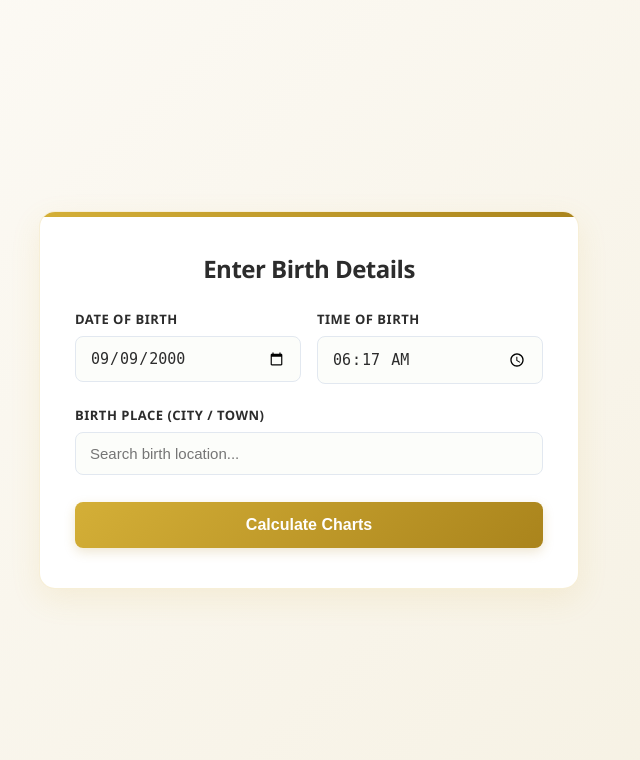
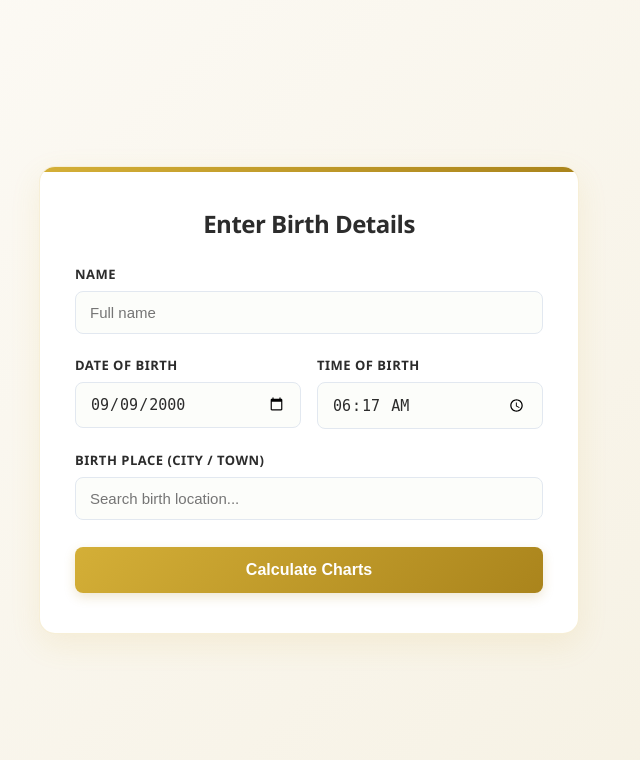
Before and after one commit to rithinprem/astroapp, a Flask app: page / in a window 1280 px wide. Shown: the top 760 px of the page, without its empty margins (331-971 px from the left). Run offline with Flask 3, Linux system fonts and the light colour scheme.

Commit message:
added name parameter

```diff
--- a/app/routes.py
+++ b/app/routes.py
@@ -11,6 +11,7 @@ def start_chart():
 @api_bp.route('/chart', methods=['POST'])
 def handle_form_submission():
     birth_data = {
+        "full_name": request.form.get('fullname'),
         "dob": request.form.get('dob'),
         "time": request.form.get('time'),
         "lat": float(request.form.get('lat', 0)),
@@ -32,6 +33,8 @@ def show_d1_chart():
         return redirect(url_for('api.start_chart'))
 
     try:
+        birth_data.pop('full_name', None)  # Remove full_name from birth_data before processing
+        print(birth_data)  # Debugging: Check the birth_data structure
         chart = chart_class(birth_data)
         d1_data = chart.d1_chart_engine()
         return render_template('d1.html', result=d1_data)
@@ -48,6 +51,7 @@ def d9_chart():
         return redirect(url_for('api.start_chart'))
 
     try:
+        birth_data.pop('full_name', None)  # Remove full_name from birth_data before processing
         chart = chart_class(birth_data)
         d9_data = chart.d9_chart_engine()
         return render_template('d9.html', result=d9_data)
@@ -64,6 +68,7 @@ def d30_chart():
         return redirect(url_for('api.start_chart'))
 
     try:
+        birth_data.pop('full_name', None)  # Remove full_name from birth_data before processing
         chart = chart_class(birth_data)
         d30_data = chart.d30_chart_engine()
         return render_template('d30.html', result=d30_data)
@@ -80,6 +85,7 @@ def d7_chart():
         return redirect(url_for('api.start_chart'))
 
     try:
+        birth_data.pop('full_name', None)  # Remove full_name from birth_data before processing
         chart = chart_class(birth_data)
         d7_data = chart.d7_chart_engine()
         return render_template('d7.html', result=d7_data)
@@ -95,6 +101,7 @@ def d4_chart():
         return redirect(url_for('api.start_chart'))
 
     try:
+        birth_data.pop('full_name', None)  # Remove full_name from birth_data before processing
         chart = chart_class(birth_data)
         d4_data = chart.d4_chart_engine()
         return render_template('d4.html', result=d4_data)
--- a/app/templates/index.html
+++ b/app/templates/index.html
@@ -216,6 +216,11 @@
         <h2>Enter Birth Details</h2>
         <form action="/chart" method="POST">
 
+            <div class="form-group">
+                <label>Name</label>
+                <input type="text" name="fullname" id="fullname" placeholder="Full name" required>
+            </div>
+
             <div class="form-row">
                 <div class="form-group">
                     <label>Date of Birth</label>
```
